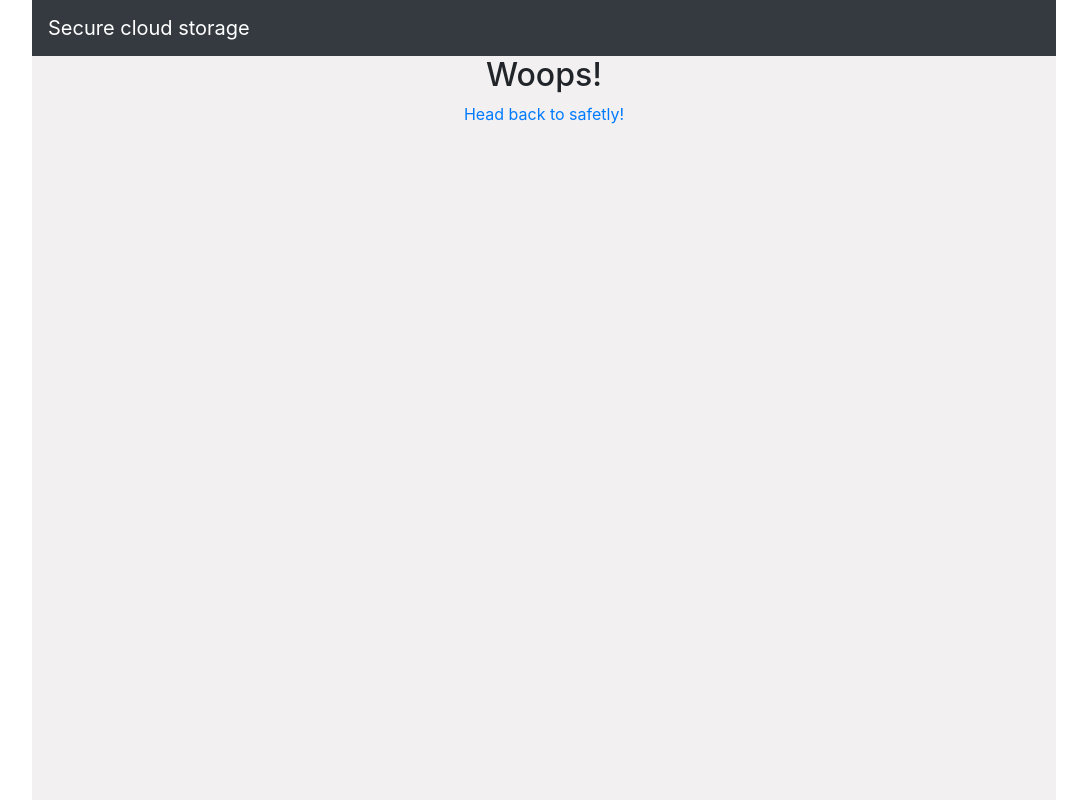
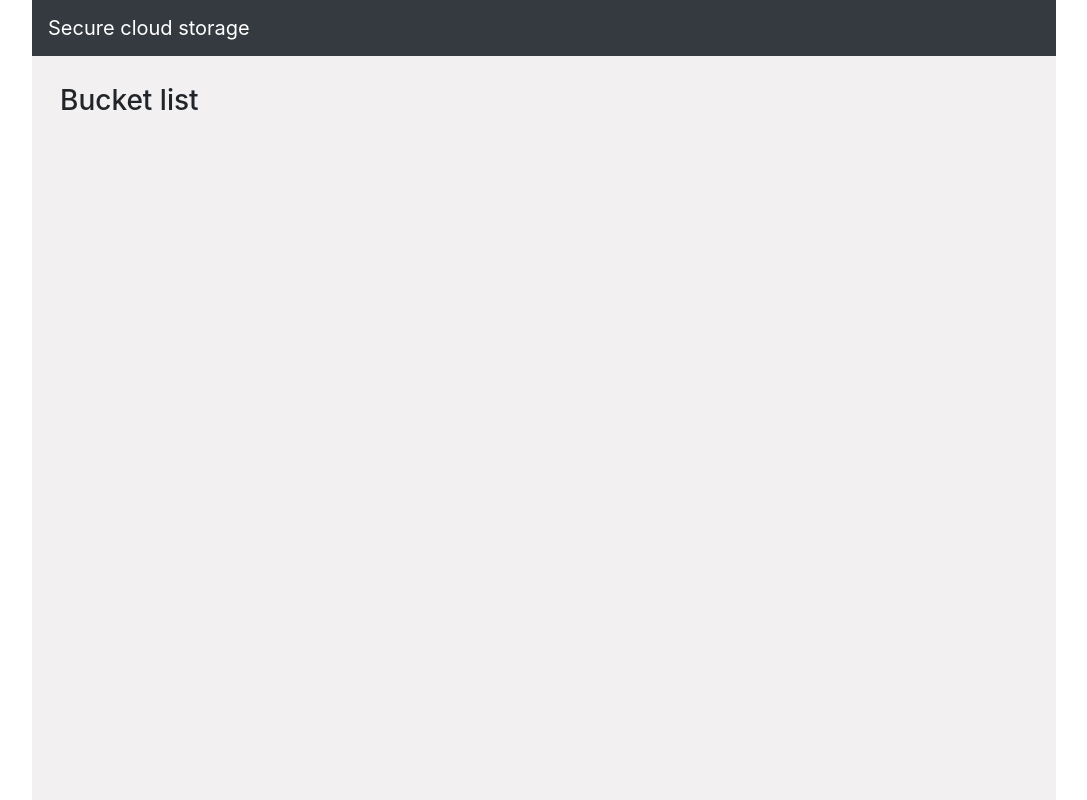
Before and after one commit to ddevedzic1/storage-app-task, a React app: page / in a window 1280 px wide. Shown: the whole page, without its empty margins (96-1183 px from the left). Built offline with nearby package versions, Linux system fonts and the light colour scheme.

Commit message:
Added BucketListPage

```diff
--- a/src/layouts/Layout.jsx
+++ b/src/layouts/Layout.jsx
@@ -2,12 +2,14 @@ import React from "react";
 import Navbar from "../components/Navbar";
 import ErrorPage from "../pages/ErrorPage";
 import { Switch, Route } from "react-router-dom";
+import BucketListPage from "../pages/BucketListPage"
 
 const Layout = () => {
     return (
         <div>
             <Navbar />
             <Switch>
+                <Route path="/" exact component={BucketListPage} />
                 <Route component={ErrorPage} />
             </Switch>
         </div>
--- /dev/null
+++ b/src/pages/BucketListPage.jsx
@@ -0,0 +1,11 @@
+import React from "react";
+
+const BucketListPage = () => {
+    return (
+        <div>
+            <h3 style={{ marginLeft: "1em", marginTop: "1em" }}>Bucket list</h3>
+        </div>)
+
+}
+
+export default BucketListPage;
```
